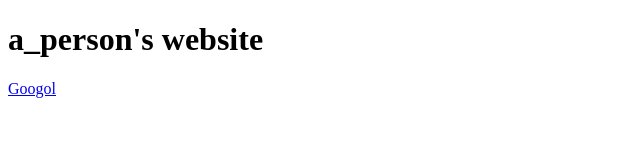
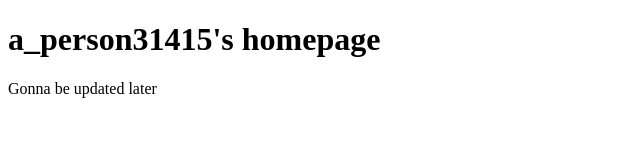
Before and after one commit to aperson31415/aperson31415.github.io, a plain HTML site: page index.html in a window 1280 px wide. Shown: the whole page, without its empty margins (0-640 px from the left). Drawn offline with Linux system fonts and the light colour scheme.

Commit message:
Update index.html

```diff
--- a/index.html
+++ b/index.html
@@ -1,7 +1,12 @@
 <!DOCTYPE html>
 <html>
+  <head>
+    <title>a_person31415's homepage</title>
+  </head>
   <body>
-    <h1>a_person's website</h1>
-    <a href=aperson31415.github.io/googol>Googol</a>
+    <h1>a_person31415's homepage</h1>
+    <div>
+      Gonna be updated later
+    </div>
   </body>
 </html>
```
